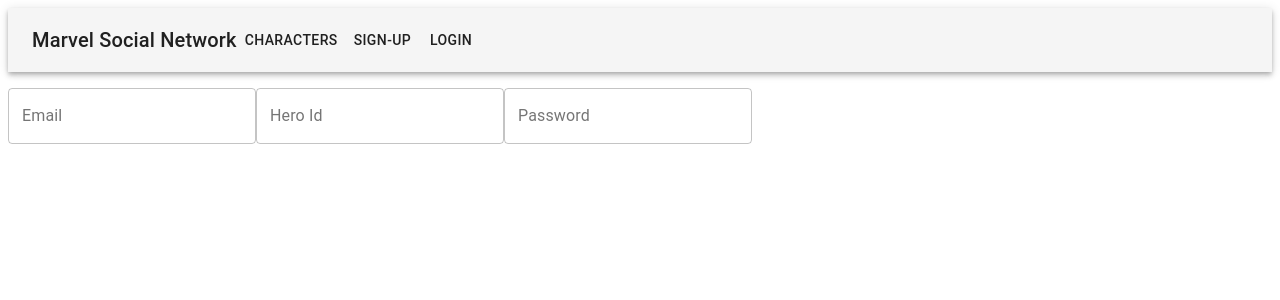
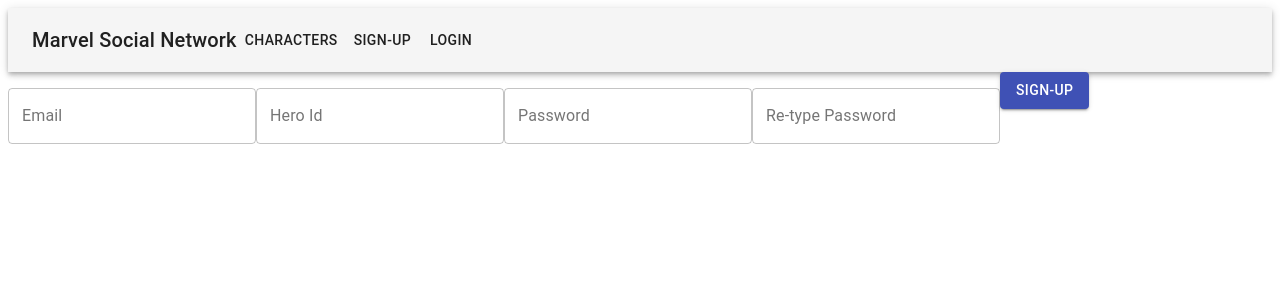
Before and after one commit to matthewbcool/marvel-social-network, a React (Create React App) app in the folder client/: page /register in a window 1280 px wide. Shown: the top 300 px of the page. Built offline with nearby package versions, Linux system fonts and the light colour scheme.

Commit message:
add sign up form hooks

```diff
--- a/client/src/components/auth/Register.js
+++ b/client/src/components/auth/Register.js
@@ -1,7 +1,30 @@
-import React, { Fragment } from 'react'
+import React, { useState, Fragment } from 'react'
 import TextField from '@material-ui/core/TextField'
+import Button from '@material-ui/core/Button'
 
 const Register = () => {
+  const [registerData, setRegisterData] = useState({
+    name: '',
+    email: '',
+    heroId: '',
+    password: '',
+    password2: ''
+  })
+
+  const { email, heroId, password, password2 } = registerData
+  const onChange = event => {
+    setRegisterData({
+      ...registerData,
+      [event.target.name]: event.target.value
+    })
+  }
+  const submitRegister = event => {
+    event.preventDefault()
+    console.log('form submitted', registerData)
+    setRegisterData(registerData)
+    console.log(registerData)
+  }
+
   return (
     <Fragment>
       <form noValidate autoComplete='off'>
@@ -10,6 +33,7 @@
           label='Email'
           type='email'
           name='email'
+          onChange={onChange}
           autoComplete='email'
           margin='normal'
           variant='outlined'
@@ -17,19 +41,41 @@
         <TextField
           id='outlined-email-input'
           label='Hero Id'
+          onChange={onChange}
           type='number'
-          name='heroid'
+          name='heroId'
           margin='normal'
           variant='outlined'
         />
         <TextField
           id='outlined-password-input'
           label='Password'
+          name='password'
           type='password'
+          onChange={onChange}
           autoComplete='current-password'
           margin='normal'
           variant='outlined'
         />
+        <TextField
+          id='outlined-password-input-2'
+          label='Re-type Password'
+          name='password2'
+          type='password'
+          onChange={onChange}
+          autoComplete='current-password'
+          margin='normal'
+          variant='outlined'
+        />
+        <Button
+          type='submit'
+          onSubmit={submitRegister}
+          onClick={submitRegister}
+          contained
+          variant='contained'
+          color='primary'>
+          Sign-Up
+        </Button>
       </form>
     </Fragment>
   )
```
